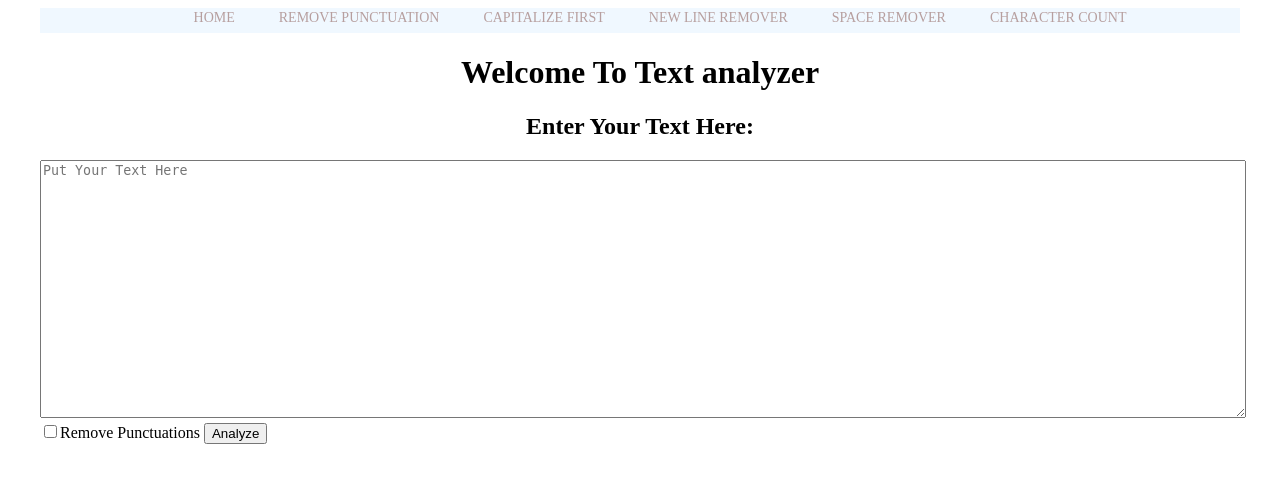
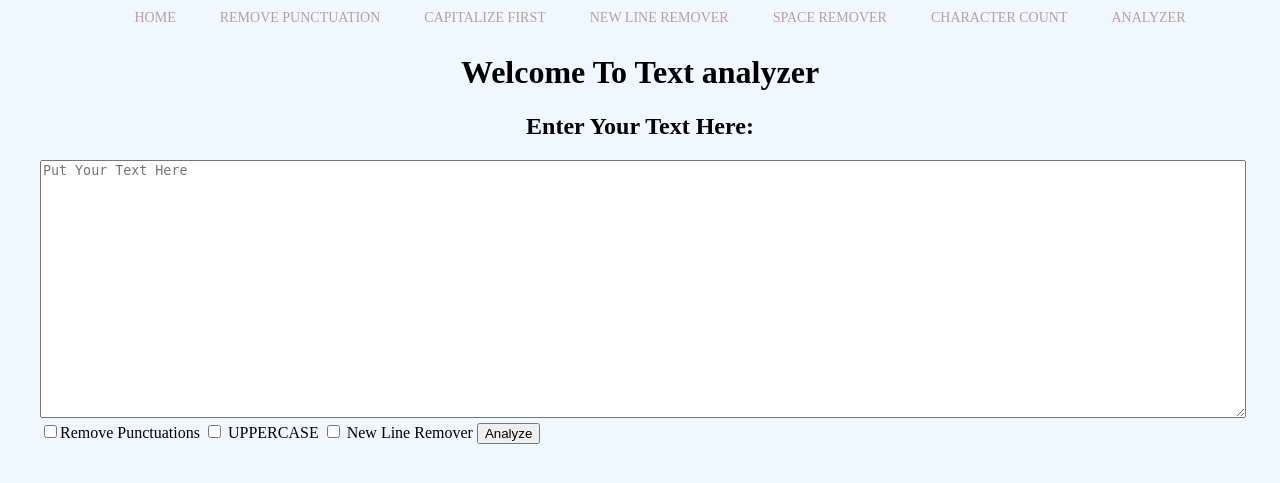
Before and after one commit to sadiqulislam/TextUtils-Website, a Django app: page / in a window 1280 px wide. Shown: the top 483 px of the page. Run offline with Django 3.2, Linux system fonts and the light colour scheme.

Commit message:
New Line Remover and Uppercase Feature Added

```diff
--- a/src/templates/capitalfirst.html
+++ b/src/templates/capitalfirst.html
@@ -6,5 +6,11 @@
 </head>
 <body>
 <h1>I Am At Capitalize Page</h1>
+
+<h2> Your Text - {{ purpose2}}</h2>
+
+<p>
+    {{ cap-first }}
+</p>
 </body>
 </html>
--- a/src/templates/index.html
+++ b/src/templates/index.html
@@ -4,6 +4,12 @@
     <meta charset="UTF-8">
     <title>Home</title>
     <style>
+
+    body{
+        margin 0 auto:
+        padding 0;
+        background: aliceblue
+    }
         .container
         {
         width:1200px;
@@ -59,6 +65,7 @@ height: 252px;
             <li><a href="/newlineremove">New Line Remover</a></li>
             <li><a href="/spaceremove">Space Remover</a></li>
             <li><a href="/charactercount">Character Count</a></li>
+            <li><a href="/analyzer">Analyzer</a></li>
         </ul>
     </nav>
 
@@ -69,6 +76,8 @@ height: 252px;
         <textarea name="text" id="text-area" cols="100" rows="20" placeholder="Put Your Text Here"></textarea>
 
             <input type="checkbox" name="removepunctuation">Remove Punctuations
+            <input type="checkbox" name="caps"> UPPERCASE
+            <input type="checkbox" name="newlineremover"> New Line Remover
             <button type="submit">Analyze</button>
         </form>
 
--- a/src/textutils/urls.py
+++ b/src/textutils/urls.py
@@ -1,18 +1,3 @@
-"""textutils URL Configuration
-
-The `urlpatterns` list routes URLs to views. For more information please see:
-    https://docs.djangoproject.com/en/3.0/topics/http/urls/
-Examples:
-Function views
-    1. Add an import:  from my_app import views
-    2. Add a URL to urlpatterns:  path('', views.home, name='home')
-Class-based views
-    1. Add an import:  from other_app.views import Home
-    2. Add a URL to urlpatterns:  path('', Home.as_view(), name='home')
-Including another URLconf
-    1. Import the include() function: from django.urls import include, path
-    2. Add a URL to urlpatterns:  path('blog/', include('blog.urls'))
-"""
 from django.contrib import admin
 from django.urls import path
 from .import views
@@ -20,11 +5,12 @@ from .import views
 urlpatterns = [
     path('admin/', admin.site.urls),
     path('', views.index, name="index"),
+
+    path('analyzer', views.analyze, name="analyze"),
+
     # path('removepunctuation', views.rempunc, name="rempunc"),
     # path('capitalizefirst', views.capfirst, name="capfirst"),
     # path('newlineremove', views.newlinerem, name="newlinerem"),
     # path('spaceremove', views.spacerem, name="spacerem"),
     # path('charactercount', views.charcount, name="charcount")
-
-    path('analyzer', views.analyze, name="analyze")
 ]
--- a/src/textutils/views.py
+++ b/src/textutils/views.py
@@ -10,11 +10,15 @@ def index(request):
 
 
 def analyze(request):
-    #Get The Text:
+    #  Get The Text:
     djtext = request.GET.get('text', 'default')
-    removepunctuation = request.GET.get('removepunctuation', 'default')
-    print(removepunctuation)
-    print(djtext)
+
+    # CheckBox Values:
+    removepunctuation = request.GET.get('removepunctuation', 'off')
+    caps = request.GET.get('caps','off')
+    newlineremover = request.GET.get('newlineremover', 'off')
+    # print(removepunctuation)
+    # print(djtext)
 
     # Analyze The Text"
     if removepunctuation== "on":
@@ -25,8 +29,29 @@ def analyze(request):
                 analyze = analyze + char
 
         params = {'purpose': 'Remove Punctuation', 'analyzed_text': analyze}
-        #return HttpResponse('rempunc')
+        # return HttpResponse('rempunc')
         return render(request, 'analyzer.html', params)
+
+    elif(caps== "on"):
+        analyze= ""
+
+        for char in djtext:
+            analyze = analyze + char.upper()
+
+        params = {'purpose': 'All Uppercase', 'analyzed_text': analyze}
+        # return HttpResponse('rempunc')
+        return render(request, 'analyzer.html', params)
+
+    elif(newlineremover == "on"):
+
+        analyze=""
+
+        for char in djtext:
+            if char != "\n":
+                analyze = analyze + char
+
+        params = {'purpose':"New Line Removed",'analyzed_text':analyze}
+        return render(request,'analyzer.html', params)
 
     else:
         return HttpResponse("Error")
@@ -44,9 +69,24 @@ def analyze(request):
 #     #return render(request, 'removepunc.html')
 #
 #
-# def capfirst(request):
-#     return render(request, 'capitalfirst.html')
+#   def capfirst(request):
 #
+#       if capfirst == 'on':
+#
+#           djtext=request.GET.get('text','default')
+#
+#           capitfirst = ""
+#
+#           for char in djtext:
+#               if
+#
+#           pms = {'purpose2':"Capital First Letter","cap-first":capfirst}
+#
+#           return render(request, 'capitalfirst.html',pms)
+#
+#       else:
+#             return HttpResponse("Error")
+# #
 #
 # def newlinerem(request):
 #     return render(request, 'newlinere.html')
```
